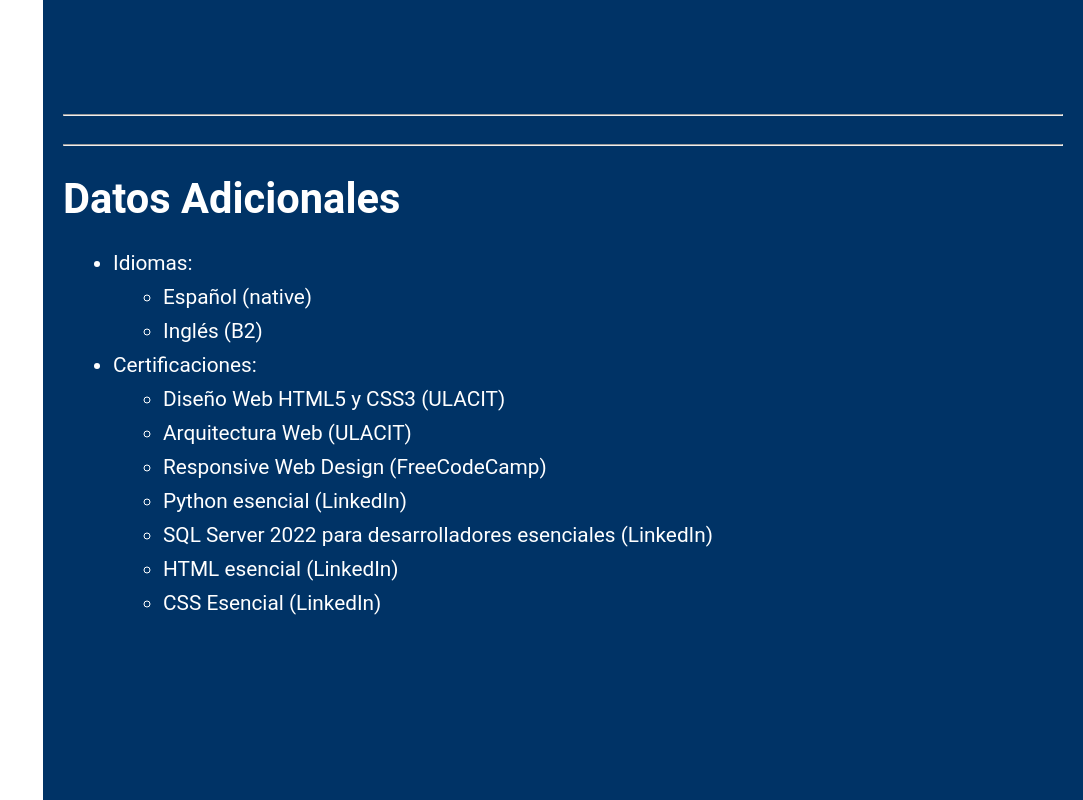
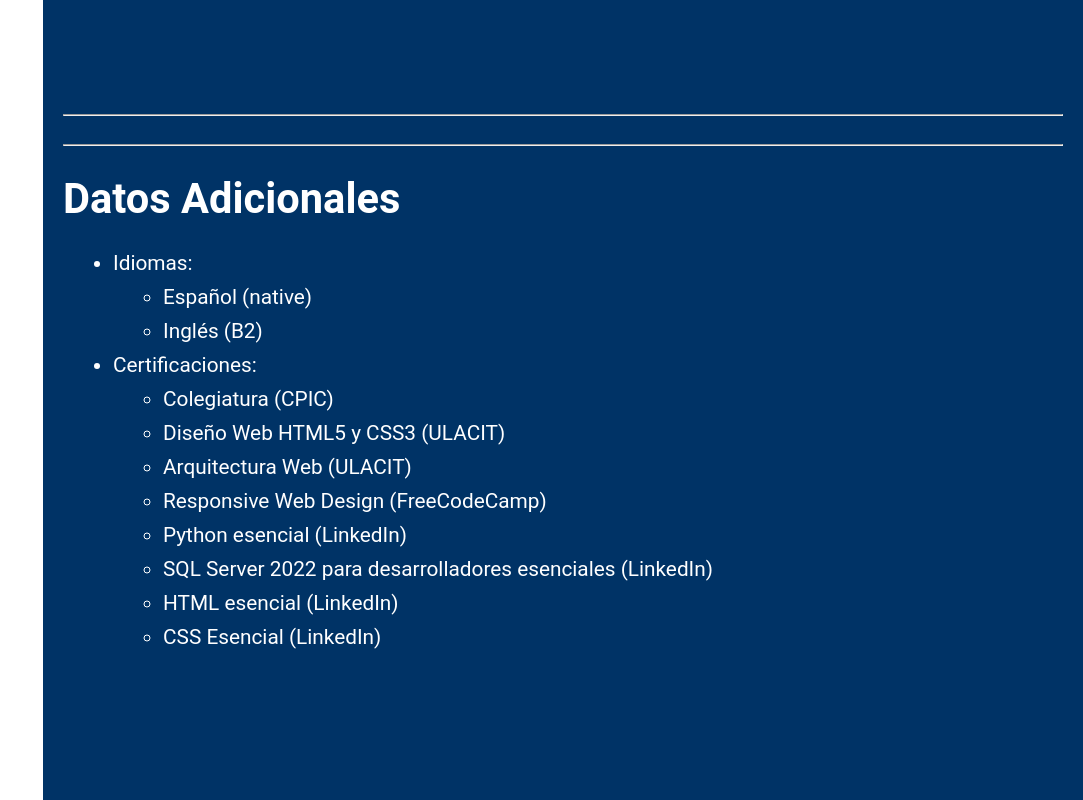
Before and after one commit to Pino835/mypage_project, a React (Create React App) app: page / in a window 1280 px wide. Shown: the part 3780-4580 px from the top of the page, without its empty margins (197-1280 px from the left). Built offline with nearby package versions, Linux system fonts and the light colour scheme.

Commit message:
Commit #13: - Info nueva en Home.js - Cambios en Home.css

```diff
--- a/src/pages/Home.css
+++ b/src/pages/Home.css
@@ -123,7 +123,7 @@
 .add-container {
   font-size: 1.3rem;
   padding-top: 10px;
-  padding-bottom: 185px;
+  padding-bottom: 150px;
 }
 
 .add-container ul li{
--- a/src/pages/Home.js
+++ b/src/pages/Home.js
@@ -190,6 +190,7 @@ const Home = () => {
           </li>
           <li>Certificaciones:
             <ul>
+            <li>Colegiatura (CPIC)</li>
               <li>Diseño Web HTML5 y CSS3 (ULACIT)</li>
               <li>Arquitectura Web (ULACIT)</li>
               <li>Responsive Web Design (FreeCodeCamp)</li>
```
